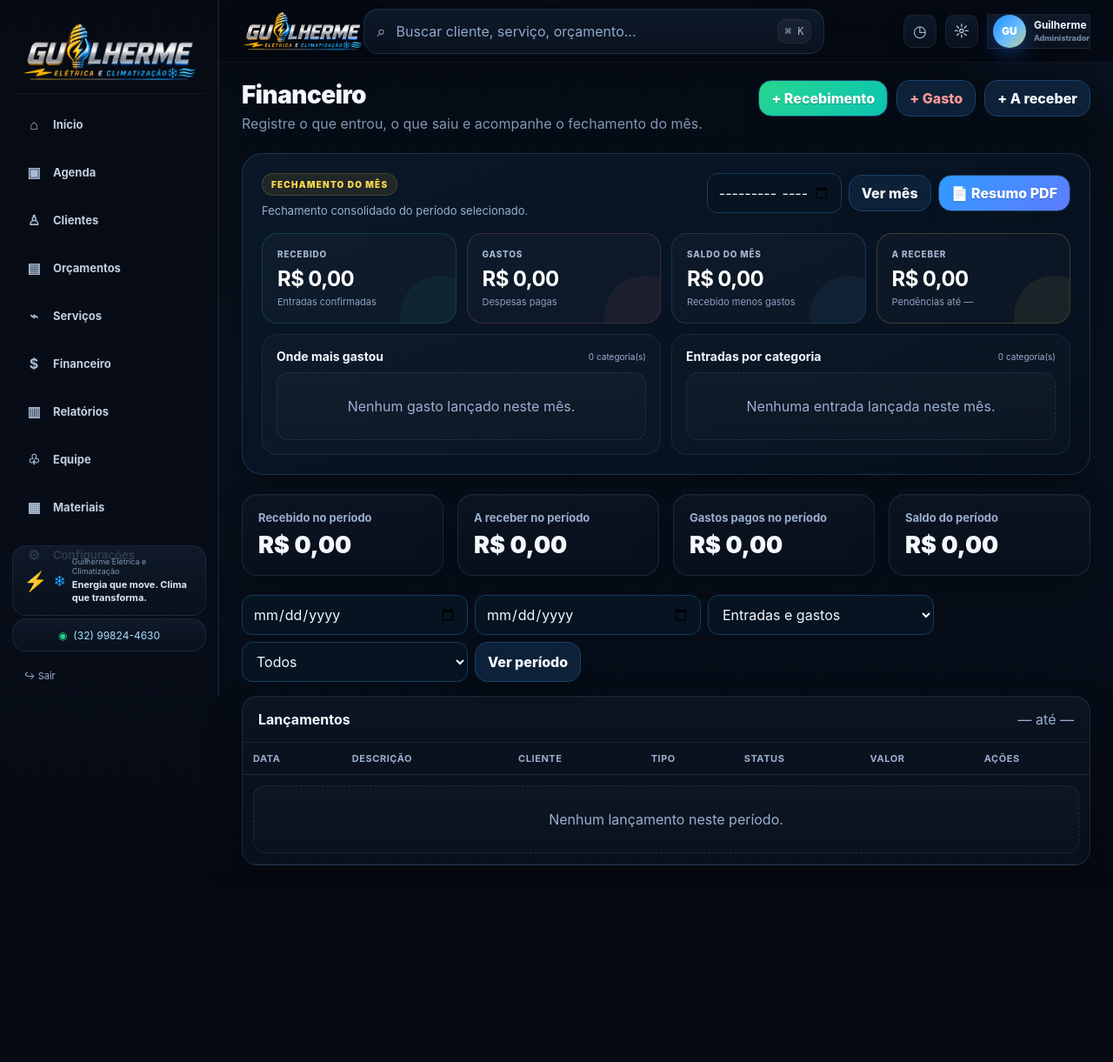
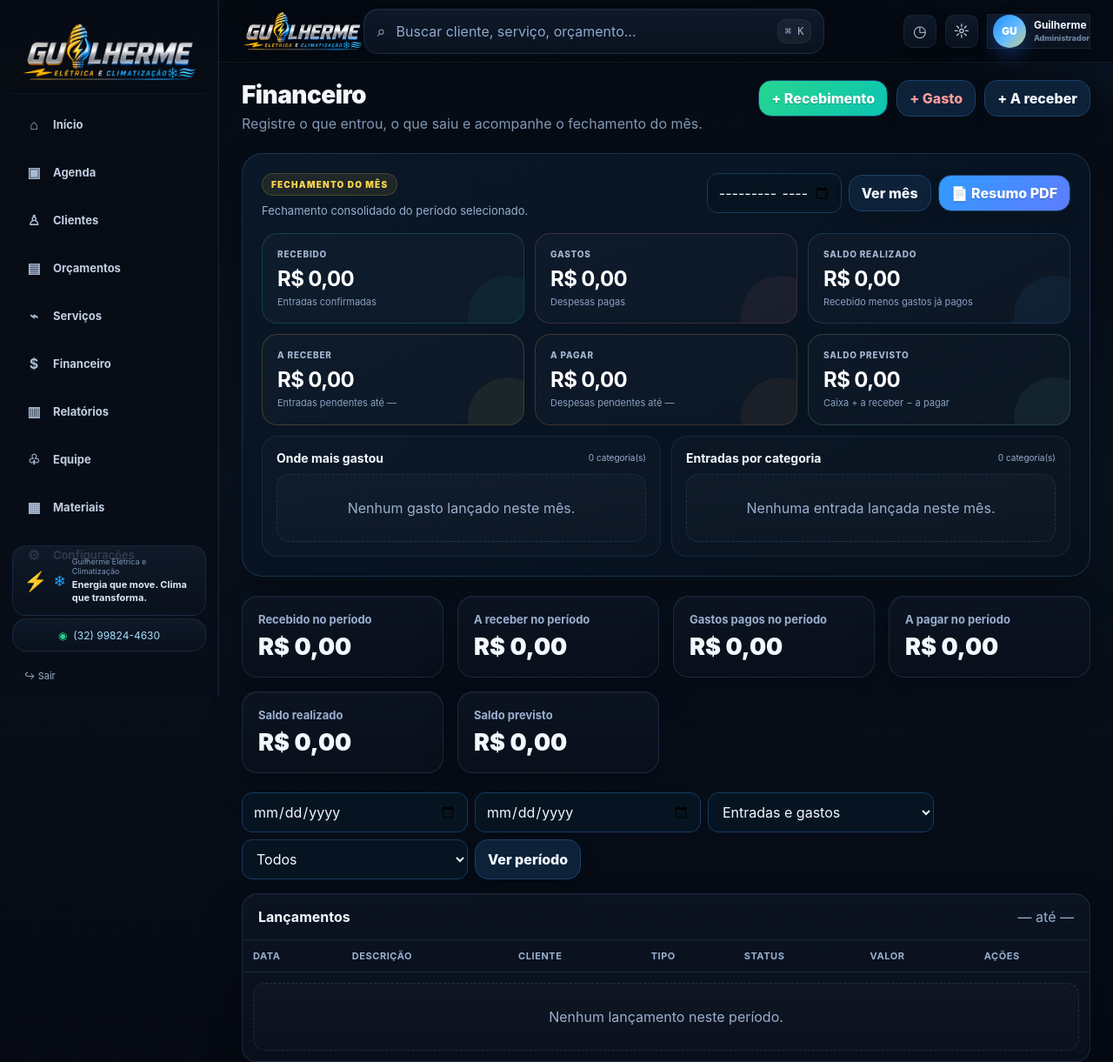
Before and after one commit to sketchJayJay/Guilherme-ELETRICISTA-APP, a Flask app: template templates/finance.html in a window 1280 px wide. Shown: the top 1221 px of the page at 87% size. Before the commit the page ends 995 px from the top, so only its background shows below. Run offline with Flask 3, Linux system fonts and the light colour scheme; the template is opened without the code that fills it, so the values that code supplies are empty; data comes from the database, SQL or seed files in the repository.

Commit message:
Add files via upload

```diff
--- a/app.py
+++ b/app.py
@@ -7,6 +7,7 @@ import base64
 import uuid
 import json
 import threading
+import unicodedata
 from datetime import datetime, date, timedelta
 from zoneinfo import ZoneInfo
 from functools import wraps
@@ -2651,25 +2652,35 @@ def get_finance_month_summary(month_value=None):
         FinanceEntry.due_date < next_month,
     ).order_by(FinanceEntry.due_date.asc(), FinanceEntry.id.asc()).all()
 
+    pending_expense_entries = FinanceEntry.query.filter(
+        FinanceEntry.type == "expense",
+        FinanceEntry.status == "pending",
+        FinanceEntry.due_date >= month_start,
+        FinanceEntry.due_date < next_month,
+    ).order_by(FinanceEntry.due_date.asc(), FinanceEntry.id.asc()).all()
+
     income_entries = [x for x in paid_entries if x.type == "income"]
     expense_entries = [x for x in paid_entries if x.type == "expense"]
 
     received = sum((Decimal(x.amount or 0) for x in income_entries), Decimal("0"))
     expenses = sum((Decimal(x.amount or 0) for x in expense_entries), Decimal("0"))
     receivable = sum((Decimal(x.amount or 0) for x in pending_entries), Decimal("0"))
+    payable = sum((Decimal(x.amount or 0) for x in pending_expense_entries), Decimal("0"))
     balance = received - expenses
-
-    expense_categories = {}
-    for entry in expense_entries:
-        category = (entry.category or "Outros").strip() or "Outros"
-        expense_categories[category] = expense_categories.get(category, Decimal("0")) + Decimal(entry.amount or 0)
-    expense_categories = sorted(expense_categories.items(), key=lambda item: item[1], reverse=True)
-
-    income_categories = {}
-    for entry in income_entries:
-        category = (entry.category or "Serviços / Outros").strip() or "Serviços / Outros"
-        income_categories[category] = income_categories.get(category, Decimal("0")) + Decimal(entry.amount or 0)
-    income_categories = sorted(income_categories.items(), key=lambda item: item[1], reverse=True)
+    forecast_balance = balance + receivable - payable
+
+    def grouped_categories(entries, default_label):
+        grouped = {}
+        labels = {}
+        for entry in entries:
+            label = unicodedata.normalize("NFKC", " ".join((entry.category or default_label).split())).strip() or default_label
+            key = label.casefold()
+            labels.setdefault(key, label)
+            grouped[key] = grouped.get(key, Decimal("0")) + Decimal(entry.amount or 0)
+        return sorted(((labels[key], amount) for key, amount in grouped.items()), key=lambda item: item[1], reverse=True)
+
+    expense_categories = grouped_categories(expense_entries, "Outros")
+    income_categories = grouped_categories(income_entries, "Serviços / Outros")
 
     return {
         "month_start": month_start,
@@ -2684,9 +2695,12 @@ def get_finance_month_summary(month_value=None):
         "expenses": expenses,
         "balance": balance,
         "receivable": receivable,
+        "payable": payable,
+        "forecast_balance": forecast_balance,
         "income_entries": income_entries,
         "expense_entries": expense_entries,
         "pending_entries": pending_entries,
+        "pending_expense_entries": pending_expense_entries,
         "expense_categories": expense_categories,
         "income_categories": income_categories,
     }
@@ -2754,7 +2768,27 @@ def build_finance_month_pdf(summary):
         ("TOPPADDING", (0, 0), (-1, -1), 7),
         ("BOTTOMPADDING", (0, 0), (-1, -1), 7),
     ]))
-    story.extend([metrics_table, Spacer(1, 6 * mm)])
+    story.extend([metrics_table, Spacer(1, 3 * mm)])
+
+    forecast_metrics = [
+        ["A pagar", "Saldo previsto"],
+        [money(summary["payable"]), money(summary["forecast_balance"])],
+    ]
+    forecast_table = Table(forecast_metrics, colWidths=[90 * mm, 90 * mm])
+    forecast_table.setStyle(TableStyle([
+        ("BACKGROUND", (0, 0), (-1, 0), colors.HexColor("#0F172A")),
+        ("TEXTCOLOR", (0, 0), (-1, 0), colors.white),
+        ("FONTNAME", (0, 0), (-1, -1), "Helvetica-Bold"),
+        ("FONTSIZE", (0, 0), (-1, 0), 8.5),
+        ("FONTSIZE", (0, 1), (-1, 1), 12),
+        ("ALIGN", (0, 0), (-1, -1), "CENTER"),
+        ("GRID", (0, 0), (-1, -1), .5, colors.HexColor("#CBD5E1")),
+        ("BACKGROUND", (0, 1), (0, 1), colors.HexColor("#FFF7ED")),
+        ("BACKGROUND", (1, 1), (1, 1), colors.HexColor("#F0FDF4")),
+        ("TOPPADDING", (0, 0), (-1, -1), 7),
+        ("BOTTOMPADDING", (0, 0), (-1, -1), 7),
+    ]))
+    story.extend([forecast_table, Spacer(1, 6 * mm)])
 
     story.append(Paragraph("Gastos por categoria", styles["FinSection"]))
     cat_data = [["Categoria", "Valor", "% dos gastos"]]
@@ -2830,6 +2864,28 @@ def build_finance_month_pdf(summary):
         ]))
         story.append(pending_table)
 
+    if summary["pending_expense_entries"]:
+        story.extend([Spacer(1, 4 * mm), Paragraph("Valores a pagar", styles["FinSection"])])
+        payable_data = [["Vencimento", "Descrição", "Categoria", "Valor"]]
+        for entry in summary["pending_expense_entries"]:
+            payable_data.append([
+                entry.due_date.strftime("%d/%m/%Y"),
+                Paragraph(xml_escape(entry.description or "A pagar"), styles["FinBody"]),
+                Paragraph(xml_escape(unicodedata.normalize("NFKC", " ".join((entry.category or "Outros").split()))), styles["FinBody"]),
+                money(entry.amount),
+            ])
+        payable_table = Table(payable_data, colWidths=[30 * mm, 83 * mm, 42 * mm, 25 * mm], repeatRows=1)
+        payable_table.setStyle(TableStyle([
+            ("BACKGROUND", (0, 0), (-1, 0), colors.HexColor("#FFEDD5")),
+            ("FONTNAME", (0, 0), (-1, 0), "Helvetica-Bold"),
+            ("ALIGN", (-1, 0), (-1, -1), "RIGHT"),
+            ("GRID", (0, 0), (-1, -1), .35, colors.HexColor("#D6D3D1")),
+            ("FONTSIZE", (0, 0), (-1, -1), 8.5),
+            ("TOPPADDING", (0, 0), (-1, -1), 5),
+            ("BOTTOMPADDING", (0, 0), (-1, -1), 5),
+        ]))
+        story.append(payable_table)
+
     if settings.footer_text:
         story.extend([Spacer(1, 8 * mm), Paragraph(xml_escape(str(settings.footer_text)), styles["FinSmall"])])
     doc.build(story)
@@ -2857,6 +2913,7 @@ def finance():
     paid_income = sum((Decimal(x.amount or 0) for x in entries if x.type == "income" and x.status == "paid"), Decimal("0"))
     pending_income = sum((Decimal(x.amount or 0) for x in entries if x.type == "income" and x.status == "pending"), Decimal("0"))
     paid_expense = sum((Decimal(x.amount or 0) for x in entries if x.type == "expense" and x.status == "paid"), Decimal("0"))
+    pending_expense = sum((Decimal(x.amount or 0) for x in entries if x.type == "expense" and x.status == "pending"), Decimal("0"))
     summary = get_finance_month_summary(request.args.get("month"))
     return render_template(
         "finance.html",
@@ -2868,6 +2925,7 @@ def finance():
         paid_income=paid_income,
         pending_income=pending_income,
         paid_expense=paid_expense,
+        pending_expense=pending_expense,
         summary=summary,
     )
 
--- a/static/style.css
+++ b/static/style.css
@@ -741,11 +741,11 @@ body.v6-luxe{
 .finance-month-kicker{display:inline-flex;padding:6px 10px;border-radius:999px;background:rgba(255,205,61,.09);border:1px solid rgba(255,205,61,.18);color:#ffd84d;font-size:10px;font-weight:900;letter-spacing:.1em}
 .finance-month-head h2{margin:9px 0 4px;font-size:27px;letter-spacing:-.02em}.finance-month-head p{margin:0;color:var(--muted);font-size:13px}
 .finance-month-picker{display:flex;align-items:center;gap:8px;flex-wrap:wrap}.finance-month-picker .input{width:155px}
-.finance-summary-grid{display:grid;grid-template-columns:repeat(4,minmax(0,1fr));gap:12px}
+.finance-summary-grid{display:grid;grid-template-columns:repeat(3,minmax(0,1fr));gap:12px}
 .finance-summary-card{position:relative;overflow:hidden;padding:17px;border-radius:18px;border:1px solid rgba(255,255,255,.08);background:rgba(255,255,255,.025)}
 .finance-summary-card:after{content:"";position:absolute;width:92px;height:92px;border-radius:50%;right:-28px;bottom:-38px;background:currentColor;opacity:.06}
 .finance-summary-card small{display:block;color:#a3b6d1;font-size:10px;text-transform:uppercase;letter-spacing:.08em;font-weight:850}.finance-summary-card strong{display:block;margin-top:7px;font-size:24px;letter-spacing:-.025em;color:#fff}.finance-summary-card span{display:block;margin-top:5px;font-size:11px;color:#89a0c0}
-.finance-summary-card.received{color:#29d894;border-color:rgba(41,216,148,.2)}.finance-summary-card.expense{color:#ff7580;border-color:rgba(255,117,128,.2)}.finance-summary-card.balance{color:#46a7ff;border-color:rgba(70,167,255,.2)}.finance-summary-card.pending{color:#ffd24c;border-color:rgba(255,210,76,.2)}
+.finance-summary-card.received{color:#29d894;border-color:rgba(41,216,148,.2)}.finance-summary-card.expense{color:#ff7580;border-color:rgba(255,117,128,.2)}.finance-summary-card.balance{color:#46a7ff;border-color:rgba(70,167,255,.2)}.finance-summary-card.pending{color:#ffd24c;border-color:rgba(255,210,76,.2)}.finance-summary-card.payable{color:#ff9f43;border-color:rgba(255,159,67,.2)}.finance-summary-card.forecast{color:#8ee6b0;border-color:rgba(142,230,176,.2)}
 .finance-breakdown-grid{display:grid;grid-template-columns:1fr 1fr;gap:12px;margin-top:12px}.finance-breakdown-card{padding:16px;border-radius:18px;background:rgba(255,255,255,.018);border:1px solid rgba(97,139,195,.14)}
 .finance-breakdown-title{display:flex;justify-content:space-between;gap:10px;align-items:center;margin-bottom:10px}.finance-breakdown-title strong{font-size:14px}.finance-breakdown-title span{font-size:10px;color:var(--muted)}
 .finance-category-list{display:grid;gap:7px}.finance-category-row{display:flex;justify-content:space-between;gap:12px;padding:10px 11px;border-radius:12px;background:rgba(255,255,255,.024);border:1px solid rgba(97,139,195,.09)}.finance-category-row span{font-size:12px;color:#b9c8de}.finance-category-row strong{font-size:12px;color:#fff;white-space:nowrap}
--- a/templates/finance.html
+++ b/templates/finance.html
@@ -35,8 +35,10 @@
   <div class="finance-summary-grid">
     <div class="finance-summary-card received"><small>{% if summary.is_current_month %}Recebido até hoje{% else %}Recebido{% endif %}</small><strong>{{ summary.received|money }}</strong><span>Entradas confirmadas{% if summary.is_current_month %} até {{ summary.today|datebr }}{% endif %}</span></div>
     <div class="finance-summary-card expense"><small>{% if summary.is_current_month %}Gastos até hoje{% else %}Gastos{% endif %}</small><strong>{{ summary.expenses|money }}</strong><span>Despesas pagas{% if summary.is_current_month %} até {{ summary.today|datebr }}{% endif %}</span></div>
-    <div class="finance-summary-card balance"><small>{% if summary.is_current_month %}Saldo parcial{% else %}Saldo do mês{% endif %}</small><strong>{{ summary.balance|money }}</strong><span>Recebido menos gastos</span></div>
-    <div class="finance-summary-card pending"><small>{% if summary.is_current_month %}A receber previsto{% else %}A receber{% endif %}</small><strong>{{ summary.receivable|money }}</strong><span>Pendências até {{ summary.month_end|datebr }}</span></div>
+    <div class="finance-summary-card balance"><small>{% if summary.is_current_month %}Saldo em caixa{% else %}Saldo realizado{% endif %}</small><strong>{{ summary.balance|money }}</strong><span>Recebido menos gastos já pagos</span></div>
+    <div class="finance-summary-card pending"><small>{% if summary.is_current_month %}A receber previsto{% else %}A receber{% endif %}</small><strong>{{ summary.receivable|money }}</strong><span>Entradas pendentes até {{ summary.month_end|datebr }}</span></div>
+    <div class="finance-summary-card payable"><small>{% if summary.is_current_month %}A pagar previsto{% else %}A pagar{% endif %}</small><strong>{{ summary.payable|money }}</strong><span>Despesas pendentes até {{ summary.month_end|datebr }}</span></div>
+    <div class="finance-summary-card forecast"><small>Saldo previsto</small><strong>{{ summary.forecast_balance|money }}</strong><span>Caixa + a receber − a pagar</span></div>
   </div>
 
   <div class="finance-breakdown-grid">
@@ -63,7 +65,9 @@
   <div class="stat"><div class="label">Recebido no período</div><div class="value">{{ paid_income|money }}</div></div>
   <div class="stat"><div class="label">A receber no período</div><div class="value">{{ pending_income|money }}</div></div>
   <div class="stat"><div class="label">Gastos pagos no período</div><div class="value">{{ paid_expense|money }}</div></div>
-  <div class="stat"><div class="label">Saldo do período</div><div class="value">{{ (paid_income-paid_expense)|money }}</div></div>
+  <div class="stat"><div class="label">A pagar no período</div><div class="value">{{ pending_expense|money }}</div></div>
+  <div class="stat"><div class="label">Saldo realizado</div><div class="value">{{ (paid_income-paid_expense)|money }}</div></div>
+  <div class="stat"><div class="label">Saldo previsto</div><div class="value">{{ (paid_income+pending_income-paid_expense-pending_expense)|money }}</div></div>
 </div>
 
 <div class="toolbar finance-filter-bar">
```
Also changed, not shown: MELHORIAS_29-09-2026_FINANCEIRO_FECHAMENTO_COMPLETO.md (added, +8 -0 lines).
